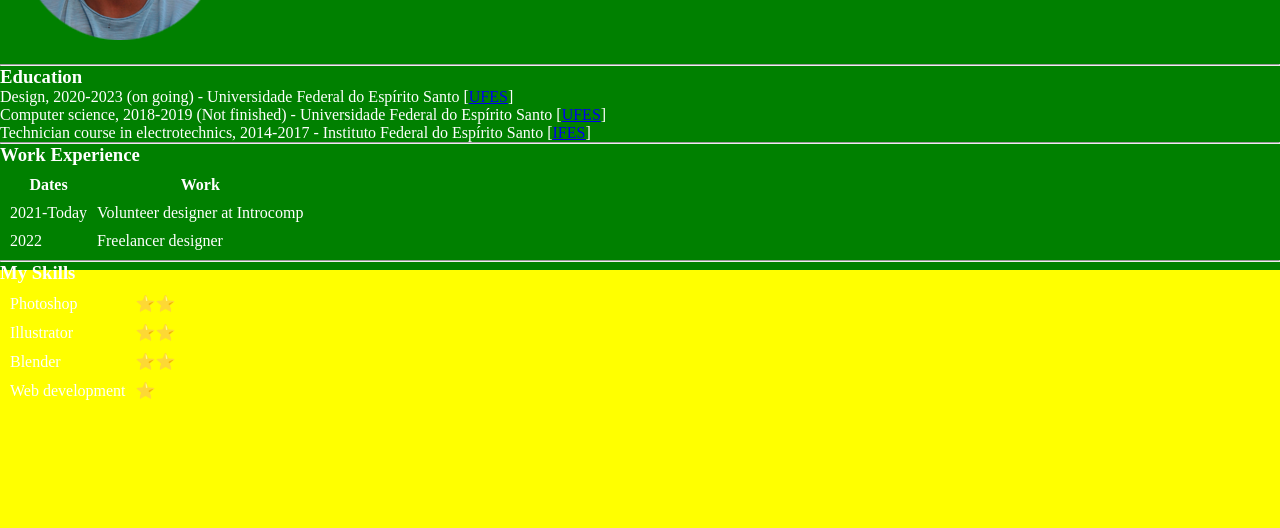
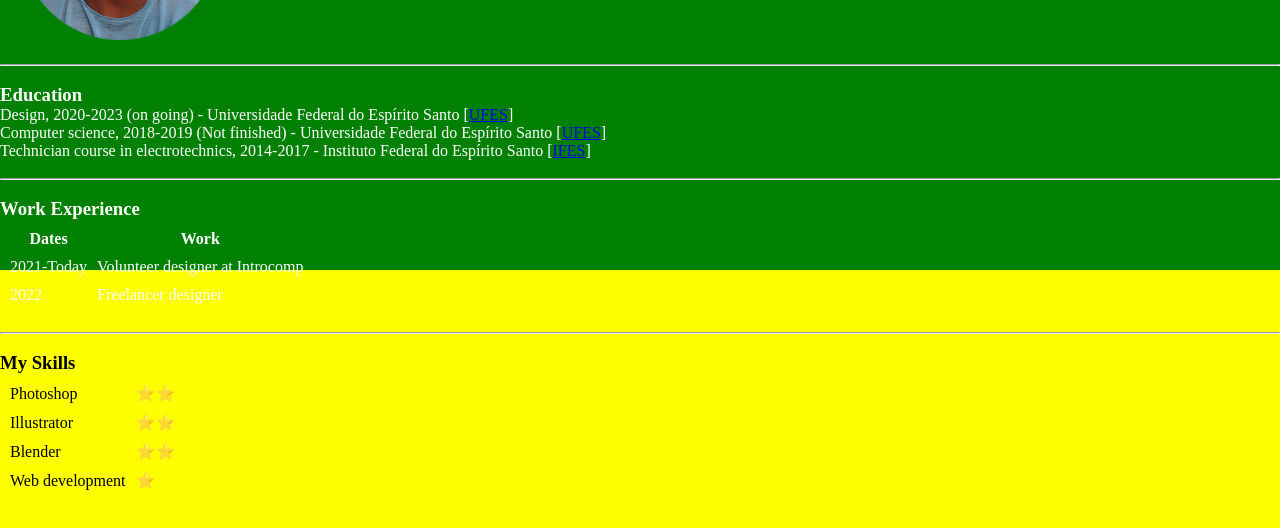
Before and after one commit to Rhuandssantos/Arquitetura-da-informa-o, a plain HTML site: page index.html in a window 1280 px wide. Shown: the part 180-708 px from the top of the page. Drawn offline with Linux system fonts and the light colour scheme.

Commit message:
Update index.html

```diff
--- a/index.html
+++ b/index.html
@@ -19,6 +19,8 @@
     </table>
 
     <hr>
+    <br>
+
     <h3>Education</h3>
     <ul>
     <li>Design, 2020-2023 (on going) - Universidade Federal do Espírito Santo [<a href="https://design.ufes.br/">UFES</a>]</li>
@@ -26,7 +28,9 @@
     <li>Technician course in electrotechnics, 2014-2017 - Instituto Federal do Espírito Santo [<a href="https://www.ifes.edu.br/">IFES</a>]</li>
     </ul>
 
+    <br>
     <hr>
+    <br>
 
     <h3>Work Experience</h3>
     <table cellspacing="10">
@@ -48,24 +52,26 @@
       </tbody>
     </table>
 
+    <br>
     <hr>
+    <br>
 
-    <h3>My Skills</h3>
+    <h3 id="titulorosa">My Skills</h3>
   <table cellspacing="10">
     <tr>
-      <td>Photoshop</td>
+      <td id="titulorosa">Photoshop</td>
       <td>&#11088&#11088</td>
     </tr>
     <tr>
-      <td>Illustrator</td>
+      <td id="titulorosa">Illustrator</td>
       <td>&#11088&#11088</td>
     </tr>
     <tr>
-      <td>Blender</td>
+      <td id="titulorosa">Blender</td>
       <td>&#11088&#11088</td>
     </tr>
     <tr>
-      <td>Web development</td>
+      <td id="titulorosa">Web development</td>
       <td>&#11088</td>
     </tr>
     </table>
```
